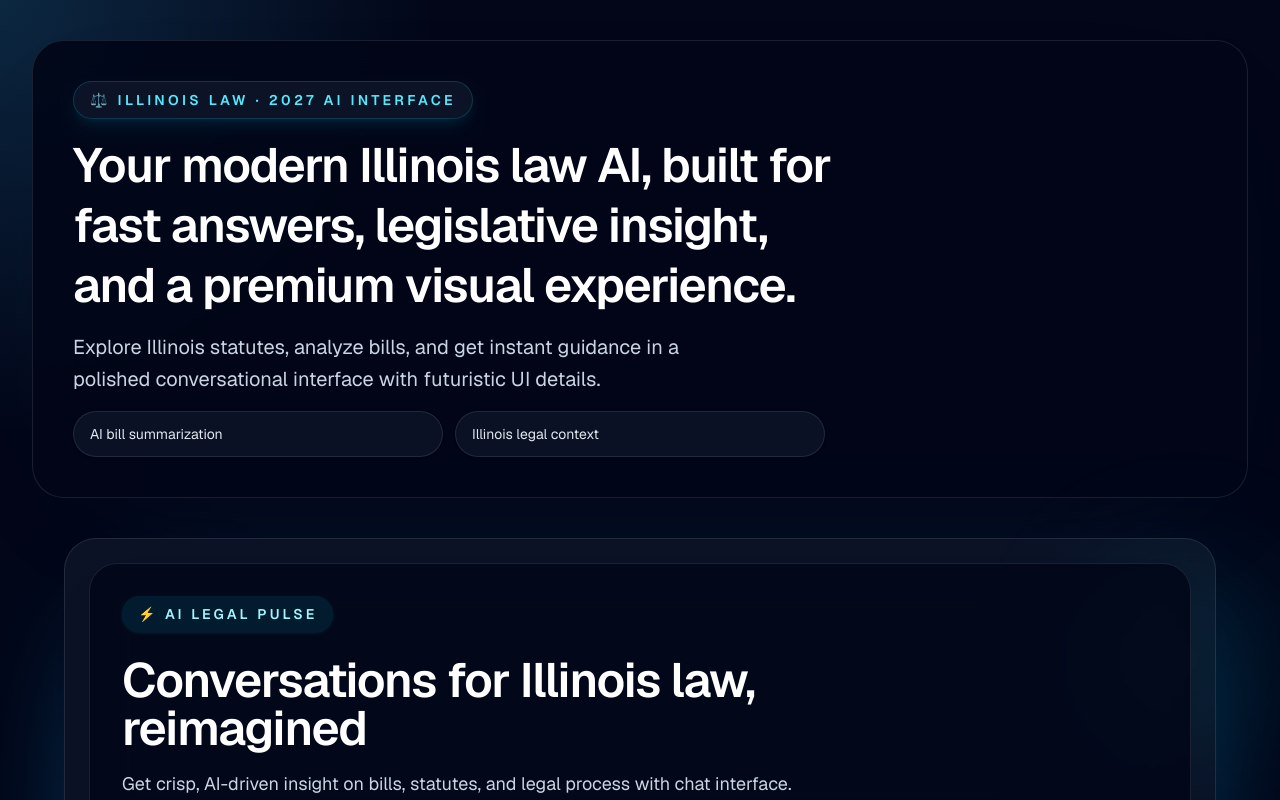
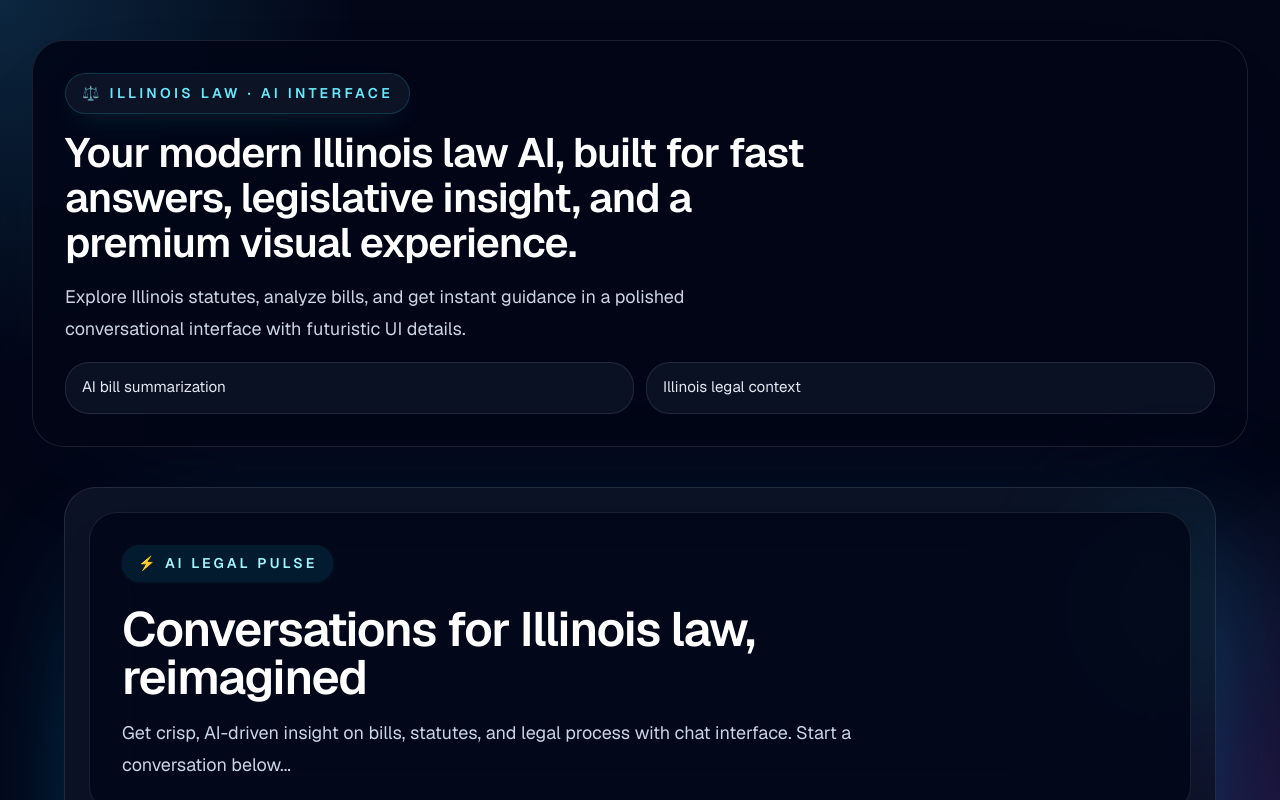
Before and after one commit to ztolideh/Illinois-law-chatbot, a Next.js app: page / in a window 1280 px wide. Shown: the top 800 px of the page. Built offline with nearby package versions, Linux system fonts and the light colour scheme.

Commit message:
Cleaning up the code by adding a proper style sheet for it to call.

```diff
--- a/app/components/Chat.tsx
+++ b/app/components/Chat.tsx
@@ -74,7 +74,7 @@ export default function Chat() {
           </h2>
           <p className="mt-4 text-slate-300 leading-8 sm:text-lg">
             Get crisp, AI-driven insight on bills, statutes, and legal process
-            with chat interface.
+            with chat interface. Start a conversation below...
           </p>
         </div>
       </header>
--- a/app/page.tsx
+++ b/app/page.tsx
@@ -1,37 +1,30 @@
+import "./pageStyles.css";
 import Chat from "./components/Chat";
 
 export default function Home() {
   return (
-    <main className="min-h-screen bg-slate-950 text-slate-100">
-      <div className="relative overflow-hidden">
-        <div className="pointer-events-none absolute inset-0 bg-[radial-gradient(circle_at_top_left,_rgba(56,189,248,0.18),_transparent_24%),radial-gradient(circle_at_bottom_right,_rgba(168,85,247,0.16),_transparent_22%)]" />
-        <div className="relative mx-auto max-w-7xl px-4 py-10 sm:px-6 lg:px-8">
-          <div className="mb-10 rounded-[2rem] border border-white/10 bg-slate-950/90 p-8 shadow-[0_40px_120px_-80px_rgba(15,23,42,0.9)] backdrop-blur-xl sm:p-10">
-            <div className="space-y-4">
-              <p className="inline-flex items-center gap-2 rounded-full border border-cyan-400/20 bg-slate-900/80 px-4 py-2 text-sm font-semibold uppercase tracking-[0.24em] text-cyan-300 shadow-lg shadow-cyan-500/10">
-                ⚖️ Illinois Law · 2027 AI Interface
-              </p>
-              <h1 className="max-w-3xl text-4xl font-semibold leading-tight tracking-tight text-white sm:text-5xl">
+    <main className="home-page">
+      <div className="home-page__background" />
+      <div className="home-page__content">
+        <section className="hero-card">
+          <div className="hero-card__body">
+            <p className="hero-badge">⚖️ Illinois Law · AI Interface</p>
+            <h1 className="hero-title">
               Your modern Illinois law AI, built for fast answers, legislative
               insight, and a premium visual experience.
             </h1>
-              <p className="max-w-2xl text-lg leading-8 text-slate-300 sm:text-xl">
+            <p className="hero-description">
               Explore Illinois statutes, analyze bills, and get instant
               guidance in a polished conversational interface with futuristic
               UI details.
             </p>
-              <div className="grid gap-3 text-sm sm:grid-cols-3">
-                <span className="rounded-3xl border border-white/10 bg-slate-900/70 px-4 py-3 text-slate-200 shadow-sm">
-                  AI bill summarization
-                </span>
-                <span className="rounded-3xl border border-white/10 bg-slate-900/70 px-4 py-3 text-slate-200 shadow-sm">
-                  Illinois legal context
-                </span>
+            <div className="hero-pills">
+              <span className="hero-pill">AI bill summarization</span>
+              <span className="hero-pill">Illinois legal context</span>
             </div>
           </div>
-          </div>
+        </section>
         <Chat />
-        </div>
       </div>
     </main>
   );
--- /dev/null
+++ b/app/pageStyles.css
@@ -0,0 +1,102 @@
+.home-page {
+  min-height: 100vh;
+  background-color: #020617;
+  color: #f8fafc;
+}
+
+.home-page__background {
+  position: absolute;
+  inset: 0;
+  pointer-events: none;
+  background:
+    radial-gradient(circle at top left, rgba(56, 189, 248, 0.18), transparent 24%),
+    radial-gradient(circle at bottom right, rgba(168, 85, 247, 0.16), transparent 22%);
+}
+
+.home-page__content {
+  position: relative;
+  max-width: 80rem;
+  margin: 0 auto;
+  padding: 2.5rem 1rem 2.5rem;
+}
+
+.hero-card {
+  margin-bottom: 2.5rem;
+  border: 1px solid rgba(255, 255, 255, 0.1);
+  border-radius: 2rem;
+  background: rgba(2, 6, 23, 0.9);
+  box-shadow: 0 40px 120px -80px rgba(15, 23, 42, 0.9);
+  backdrop-filter: blur(20px);
+  padding: 2rem;
+}
+
+.hero-card__body {
+  display: flex;
+  flex-direction: column;
+  gap: 1rem;
+}
+
+.hero-badge {
+  display: inline-flex;
+  align-items: center;
+  gap: 0.5rem;
+  width: fit-content;
+  border: 1px solid rgba(34, 211, 238, 0.2);
+  border-radius: 999px;
+  background: rgba(15, 23, 42, 0.8);
+  padding: 0.55rem 1rem;
+  font-size: 0.875rem;
+  font-weight: 600;
+  letter-spacing: 0.24em;
+  text-transform: uppercase;
+  color: #67e8f9;
+  box-shadow: 0 10px 30px -12px rgba(34, 211, 238, 0.2);
+}
+
+.hero-title {
+  max-width: 48rem;
+  font-size: clamp(2rem, 3.2vw, 3rem);
+  line-height: 1.1;
+  font-weight: 600;
+  letter-spacing: -0.02em;
+  color: #ffffff;
+}
+
+.hero-description {
+  max-width: 42rem;
+  font-size: 1.125rem;
+  line-height: 1.8;
+  color: #cbd5e1;
+}
+
+.hero-pills {
+  display: grid;
+  gap: 0.75rem;
+  font-size: 0.95rem;
+}
+
+.hero-pill {
+  display: block;
+  border: 1px solid rgba(255, 255, 255, 0.1);
+  border-radius: 1.5rem;
+  background: rgba(15, 23, 42, 0.7);
+  padding: 0.85rem 1rem;
+  color: #e2e8f0;
+  box-shadow: 0 1px 2px rgba(15, 23, 42, 0.25);
+}
+
+@media (min-width: 640px) {
+  .home-page__content {
+    padding-inline: 1.5rem;
+  }
+
+  .hero-pills {
+    grid-template-columns: repeat(2, minmax(0, 1fr));
+  }
+}
+
+@media (min-width: 1024px) {
+  .home-page__content {
+    padding-inline: 2rem;
+  }
+}
```
Lines whose indentation alone changed are shown as unchanged.
